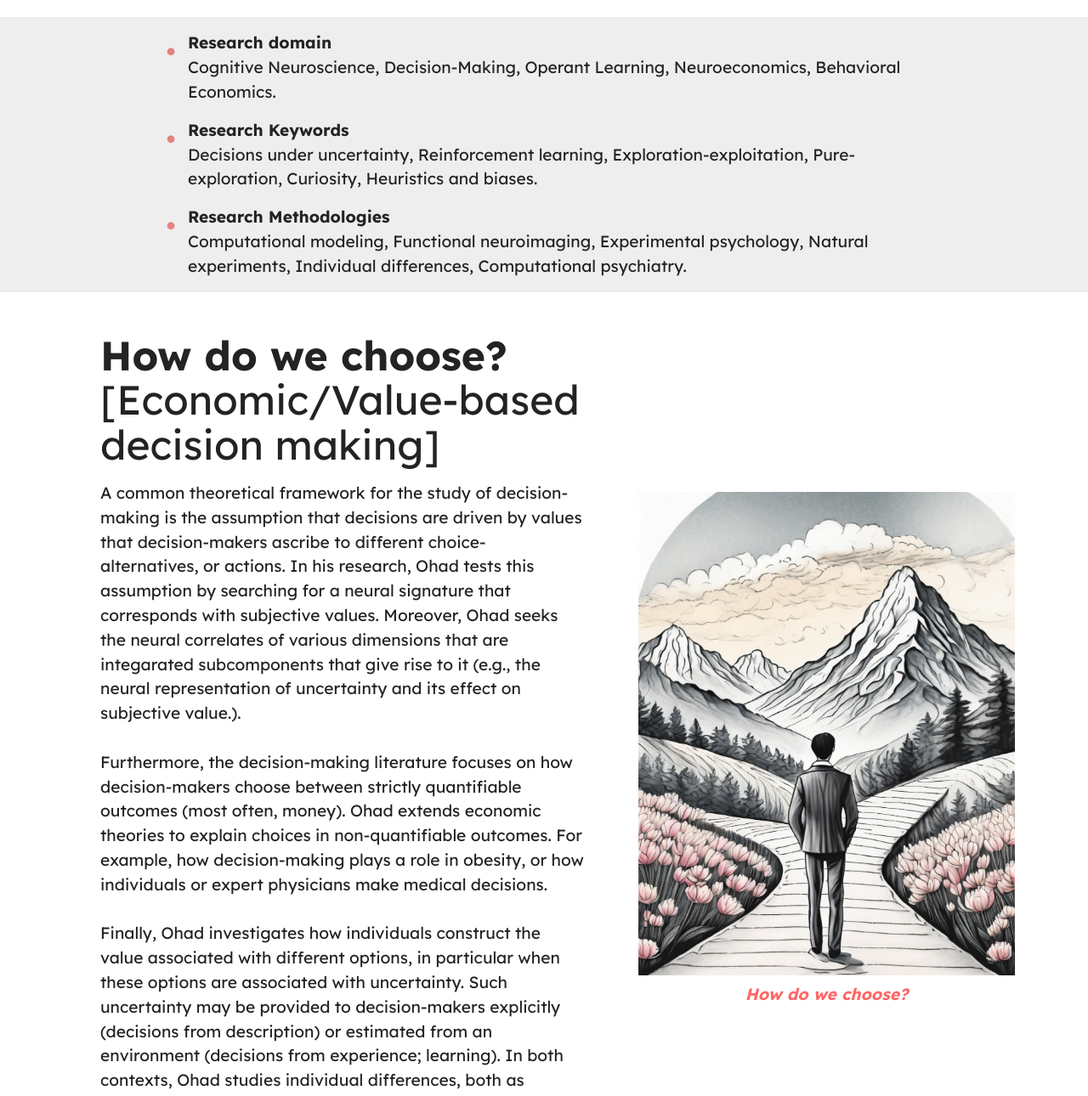
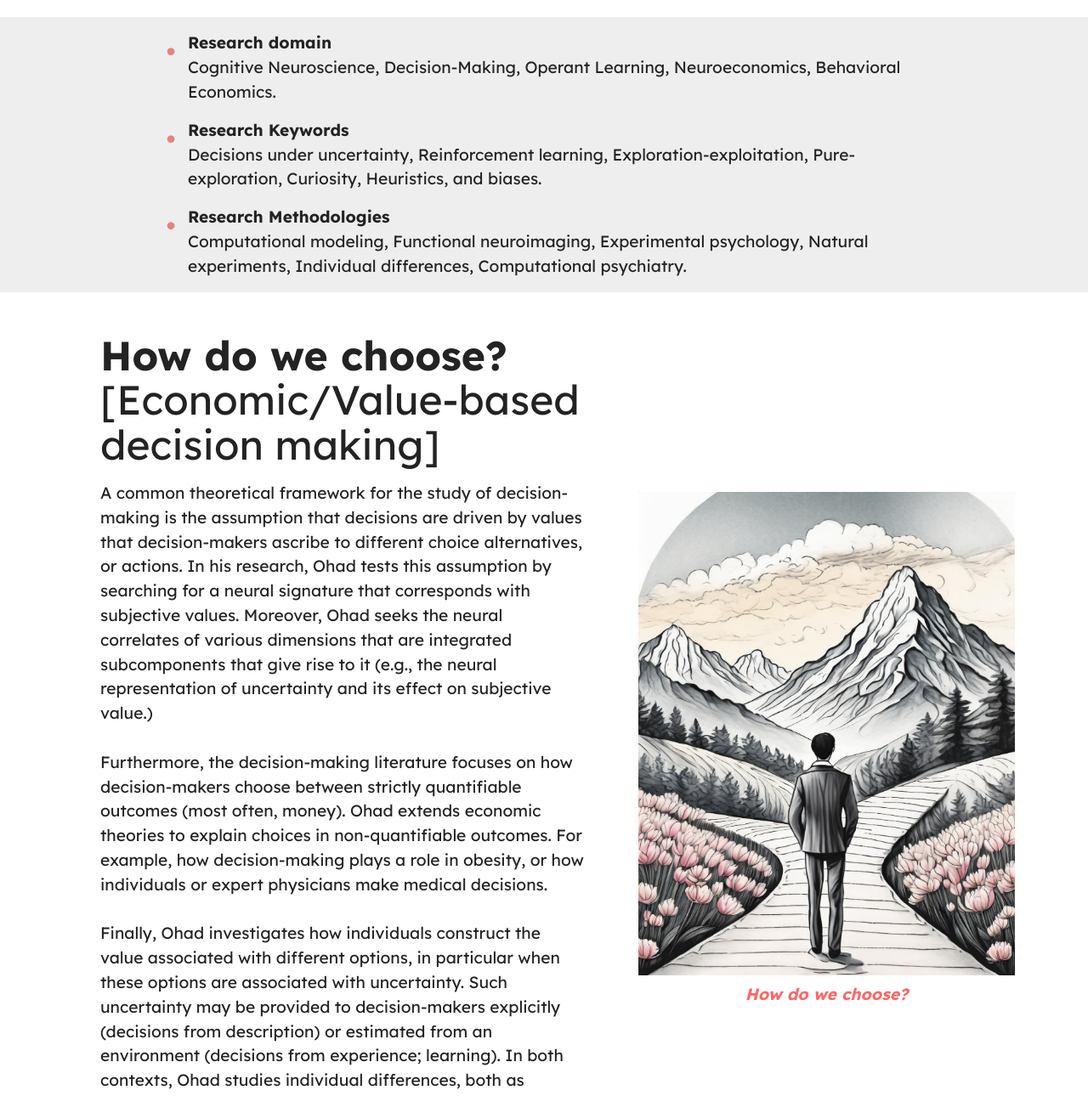
Before and after one commit to ohaddan/ohaddan.github.io, a plain HTML site: page index.html in a window 1280 px wide. Shown: the part 3700-4990 px from the top of the page at 85% size. Drawn offline with Linux system fonts and the light colour scheme; files whose address does not match are found by name.

Commit message:
Update index.html

```diff
--- a/index.html
+++ b/index.html
@@ -307,7 +307,7 @@
 
                 <ul class="list mbr-fonts-style display-7">
                     <li><strong>Research domain</strong><br>Cognitive Neuroscience, Decision-Making, Operant Learning, Neuroeconomics, Behavioral Economics.</li>
-                    <li><strong>Research Keywords</strong><br>Decisions under uncertainty, Reinforcement learning, Exploration-exploitation, Pure-exploration, Curiosity, Heuristics and biases.</li>
+                    <li><strong>Research Keywords</strong><br>Decisions under uncertainty, Reinforcement learning, Exploration-exploitation, Pure-exploration, Curiosity, Heuristics, and biases.</li>
                     <li><strong>Research Methodologies&nbsp;</strong><br>Computational modeling, Functional neuroimaging, Experimental psychology, Natural experiments, Individual differences, Computational psychiatry.</li>
                 </ul>
             </div>
@@ -333,9 +333,9 @@
             <div class="col-12 col-lg">
                 <div class="text-wrapper">
                     <h3 class="mbr-section-title mbr-fonts-style mb-3 display-2"><strong>How do we choose? </strong>[Economic/Value-based decision making]</h3>
-                    <p class="mbr-text mbr-fonts-style display-7">A common theoretical framework for the study of decision-making is the assumption that decisions are driven by values that decision-makers ascribe to different choice-alternatives, or actions. In his research, Ohad tests this assumption by searching for a neural signature that corresponds with subjective values. Moreover, Ohad seeks the neural correlates of various dimensions that are integarated subcomponents that give rise to it (e.g., the neural representation of uncertainty and its effect on subjective value.).<br>
+                    <p class="mbr-text mbr-fonts-style display-7">A common theoretical framework for the study of decision-making is the assumption that decisions are driven by values that decision-makers ascribe to different choice alternatives, or actions. In his research, Ohad tests this assumption by searching for a neural signature that corresponds with subjective values. Moreover, Ohad seeks the neural correlates of various dimensions that are integrated subcomponents that give rise to it (e.g., the neural representation of uncertainty and its effect on subjective value.)<br>
 <br>Furthermore, the decision-making literature focuses on how decision-makers choose between strictly quantifiable outcomes (most often, money). Ohad extends economic theories to explain choices in non-quantifiable outcomes. For example, how decision-making plays a role in obesity, or how individuals or expert physicians make medical decisions.<br>
-<br>Finally, Ohad investigates how individuals construct the value associated with different options, in particular when these options are associated with uncertainty. Such uncertainty may be provided to decision-makers explicitly (decisions from description) or estimated from an environment (decisions from experience; learning). In both contexts, Ohad studies individual differences, both as general mediating factors for decision-making, and as a computational window to maladaptive behaviors in mental disorders, with a special interest in anxiety.&nbsp;&nbsp;<br></p>
+<br>Finally, Ohad investigates how individuals construct the value associated with different options, in particular when these options are associated with uncertainty. Such uncertainty may be provided to decision-makers explicitly (decisions from description) or estimated from an environment (decisions from experience; learning). In both contexts, Ohad studies individual differences, both as general mediating factors for decision-making and as a computational window to maladaptive behaviors in mental disorders, with a special interest in anxiety.&nbsp;&nbsp;<br></p>
                 </div>
             </div>
         </div>
@@ -474,7 +474,7 @@
                 <div class="text-wrapper">
                     <h3 class="mbr-section-title mbr-fonts-style mb-3 display-2"><strong>My mentoring values</strong></h3>
                     <p class="mbr-text mbr-fonts-style display-7"><strong>Academic integrity </strong>– there’s simply no other way. It’s also the best way to learn and contribute to our broader community.<br>
-<br>It must be <strong>interesting </strong>– Let’s spend time understanding together what is it, precisely, that is interesting in this question we are working on. Now let’s do it again. And again. What better way is there to have fun while making novel, impactful, most interesting science.<br>
+<br>It must be <strong>interesting </strong>– Let’s spend time understanding together what it is, precisely, that is interesting in this question we are working on. Now let’s do it again. And again. What better way is there to have fun while making novel, impactful, most interesting science.<br>
 <br><strong>Respect </strong>– my mentees are academics in training. They are also human beings, with needs, and wants. To be the best scientist they can I invite my mentees to bring everything they are into the lab. It is my job and privilege to make my mentees feel comfortable being who they are in the lab and the broader academic community.&nbsp; &nbsp;<br></p>
                 </div>
             </div>
```
